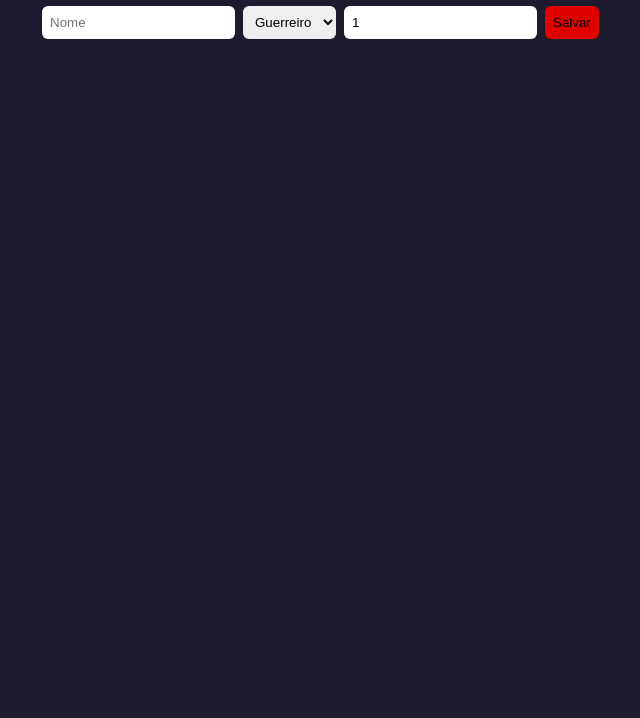
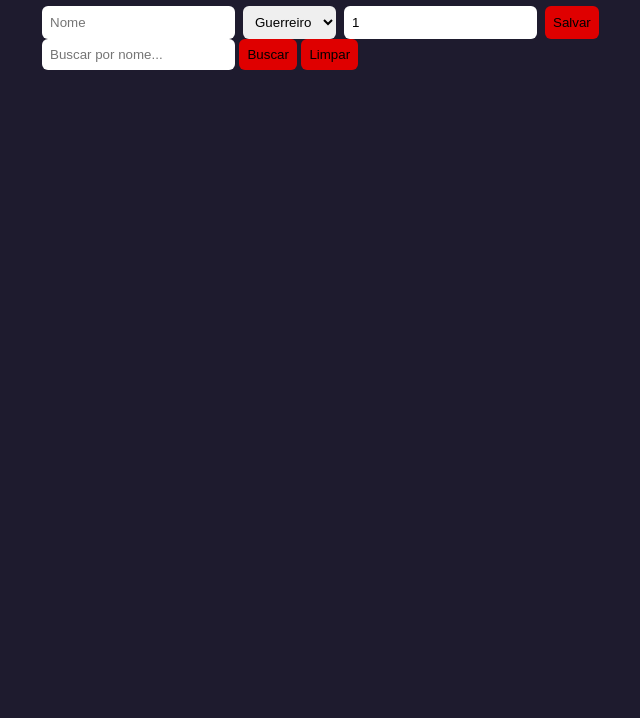
Before and after one commit to arthurgaulke/API.SA-GRUD, a plain HTML site: page index.html in a window 1280 px wide. Shown: the part 82-800 px from the top of the page, without its empty margins (298-938 px from the left). Drawn offline with Linux system fonts and the light colour scheme; no server answers.

Commit message:
esta porra esta cagada

```diff
--- a/index.html
+++ b/index.html
@@ -21,6 +21,12 @@
         <input id="nivel" type="number" min="1" value="1">
         <button id="btnSalvar" type="button">Salvar</button>
     </div>
+
+    <div class="'busca">
+        <input id="campoBusca" placeholder="Buscar por nome...">
+        <button id="btnBuscar" type="button">Buscar</button>
+        <button id="btnLimpar" type="button">Limpar</button>
+    </div>
     <ul id="lista"></ul>
 </body>
 </html>
```
